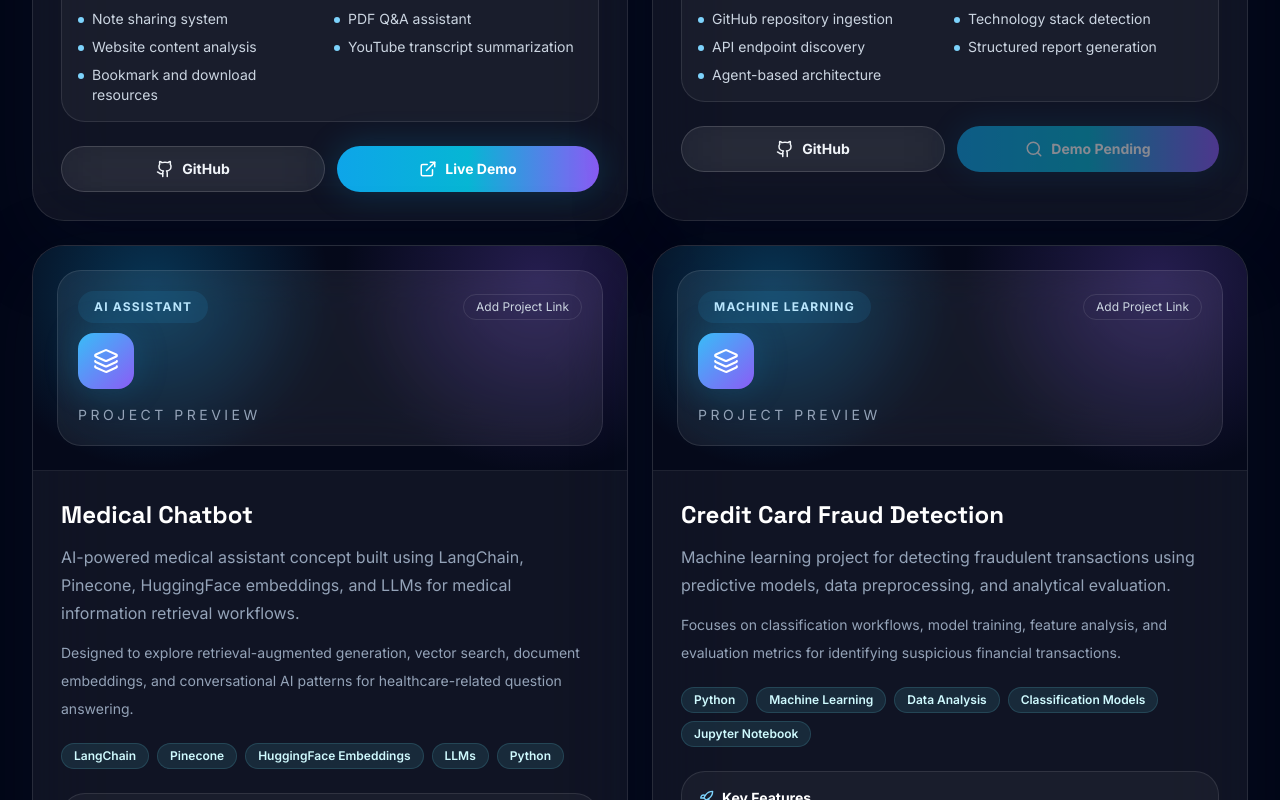
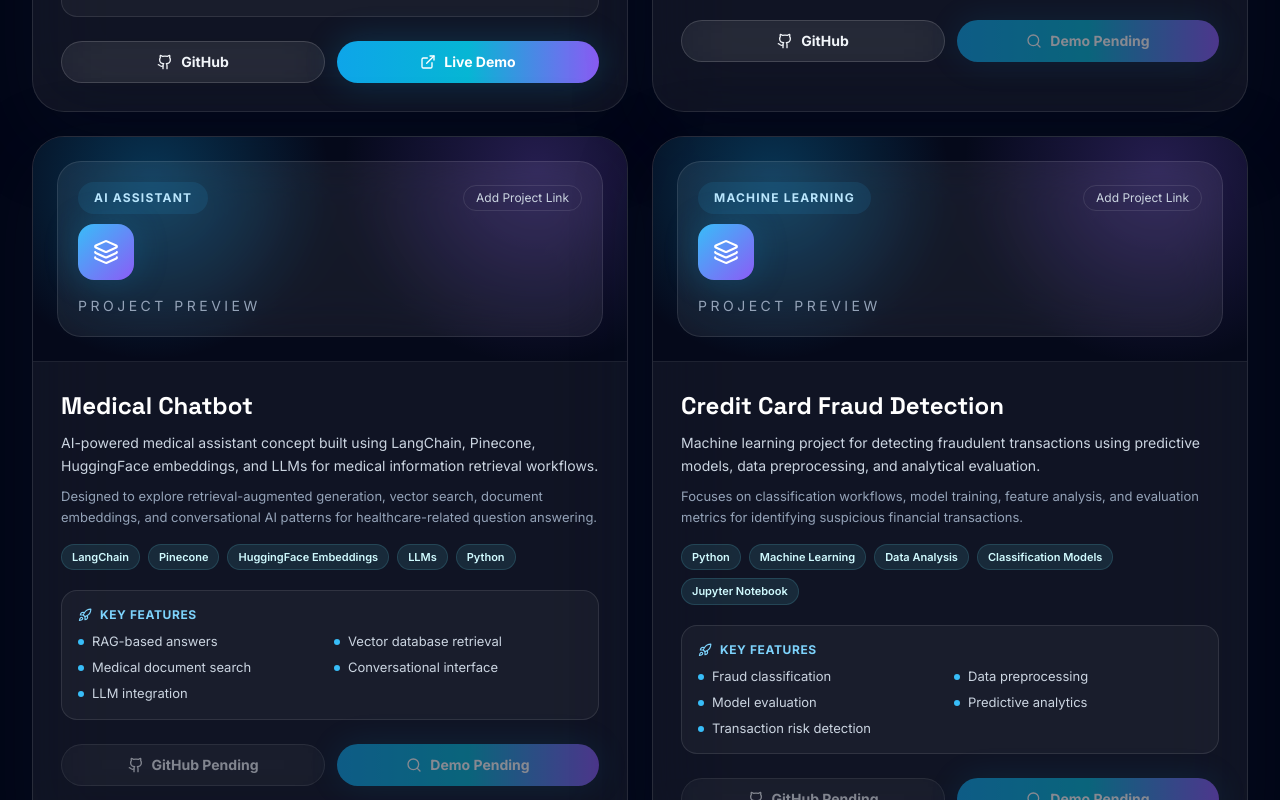
Before and after one commit to pavaner2007/Pavan_Portfoilio, a React (Vite) app: page / in a window 1280 px wide. Shown: the part 4580-5380 px from the top of the page. Built offline with nearby package versions, Linux system fonts and the light colour scheme.

Commit message:
style(projects): refine typography hierarchy and spacing in project cards

```diff
--- a/src/components/Projects.tsx
+++ b/src/components/Projects.tsx
@@ -69,25 +69,27 @@ export default function Projects() {
               </div>
 
               <div className="p-6 sm:p-7">
-                <h3 className="font-display text-2xl font-bold text-white light:text-slate-950">{project.title}</h3>
-                <p className="muted-text mt-3 leading-7">{project.description}</p>
-                <p className="muted-text mt-3 text-sm leading-7">{project.longDescription}</p>
+                <h3 className="font-display text-xl sm:text-2xl font-bold text-white light:text-slate-950">{project.title}</h3>
+                <p className="mt-2.5 text-sm leading-relaxed text-slate-300 light:text-slate-700">{project.description}</p>
+                <p className="mt-2 text-xs sm:text-[13px] leading-relaxed text-slate-400 light:text-slate-500">{project.longDescription}</p>
 
-                <div className="mt-5 flex flex-wrap gap-2">
+                <div className="mt-4 flex flex-wrap gap-1.5 sm:gap-2">
                   {project.tech.map((tech) => (
-                    <span key={tech} className="rounded-full border border-cyan-300/15 bg-cyan-300/10 px-3 py-1 text-xs font-semibold text-cyan-100 light:border-cyan-500/20 light:bg-cyan-50 light:text-cyan-700">
+                    <span key={tech} className="rounded-full border border-cyan-300/15 bg-cyan-300/10 px-2.5 py-1 text-[11px] font-semibold text-cyan-100 light:border-cyan-500/20 light:bg-cyan-50 light:text-cyan-700">
                       {tech}
                     </span>
                   ))}
                 </div>
 
-                <div className="mt-6 rounded-3xl border border-white/10 bg-white/[0.04] p-4 light:border-slate-200 light:bg-slate-50">
-                  <p className="mb-3 flex items-center gap-2 text-sm font-bold text-white light:text-slate-950"><Rocket size={16} className="text-sky-300" /> Key Features</p>
-                  <ul className="grid gap-2 text-sm text-slate-300 light:text-slate-700 sm:grid-cols-2">
+                <div className="mt-5 rounded-2xl border border-white/10 bg-white/[0.04] p-4 light:border-slate-200 light:bg-slate-50">
+                  <p className="mb-2.5 flex items-center gap-2 text-xs font-bold uppercase tracking-wider text-sky-300 light:text-sky-700">
+                    <Rocket size={14} /> Key Features
+                  </p>
+                  <ul className="grid gap-2 text-xs sm:text-[13px] text-slate-300 light:text-slate-600 sm:grid-cols-2">
                     {project.features.map((feature) => (
-                      <li key={feature} className="flex gap-2">
-                        <span className="mt-2 h-1.5 w-1.5 shrink-0 rounded-full bg-sky-300" />
-                        <span>{feature}</span>
+                      <li key={feature} className="flex items-start gap-2">
+                        <span className="mt-1.5 h-1.5 w-1.5 shrink-0 rounded-full bg-sky-400" />
+                        <span className="leading-snug">{feature}</span>
                       </li>
                     ))}
                   </ul>
@@ -95,21 +97,21 @@ export default function Projects() {
 
                 <div className="mt-6 flex flex-col gap-3 sm:flex-row">
                   {project.github ? (
-                    <a href={project.github} target="_blank" rel="noreferrer" className="secondary-button flex-1">
-                      <Github size={18} /> GitHub
+                    <a href={project.github} target="_blank" rel="noreferrer" className="secondary-button flex-1 py-2.5 text-sm">
+                      <Github size={16} /> GitHub
                     </a>
                   ) : (
-                    <button type="button" disabled className="secondary-button flex-1 cursor-not-allowed opacity-50">
-                      <Github size={18} /> GitHub Pending
+                    <button type="button" disabled className="secondary-button flex-1 cursor-not-allowed py-2.5 text-sm opacity-50">
+                      <Github size={16} /> GitHub Pending
                     </button>
                   )}
                   {project.live ? (
-                    <a href={project.live} target="_blank" rel="noreferrer" className="primary-button flex-1">
-                      <ExternalLink size={18} /> Live Demo
+                    <a href={project.live} target="_blank" rel="noreferrer" className="primary-button flex-1 py-2.5 text-sm">
+                      <ExternalLink size={16} /> Live Demo
                     </a>
                   ) : (
-                    <button type="button" disabled className="primary-button flex-1 cursor-not-allowed opacity-50">
-                      <Search size={18} /> Demo Pending
+                    <button type="button" disabled className="primary-button flex-1 cursor-not-allowed py-2.5 text-sm opacity-50">
+                      <Search size={16} /> Demo Pending
                     </button>
                   )}
                 </div>
```
